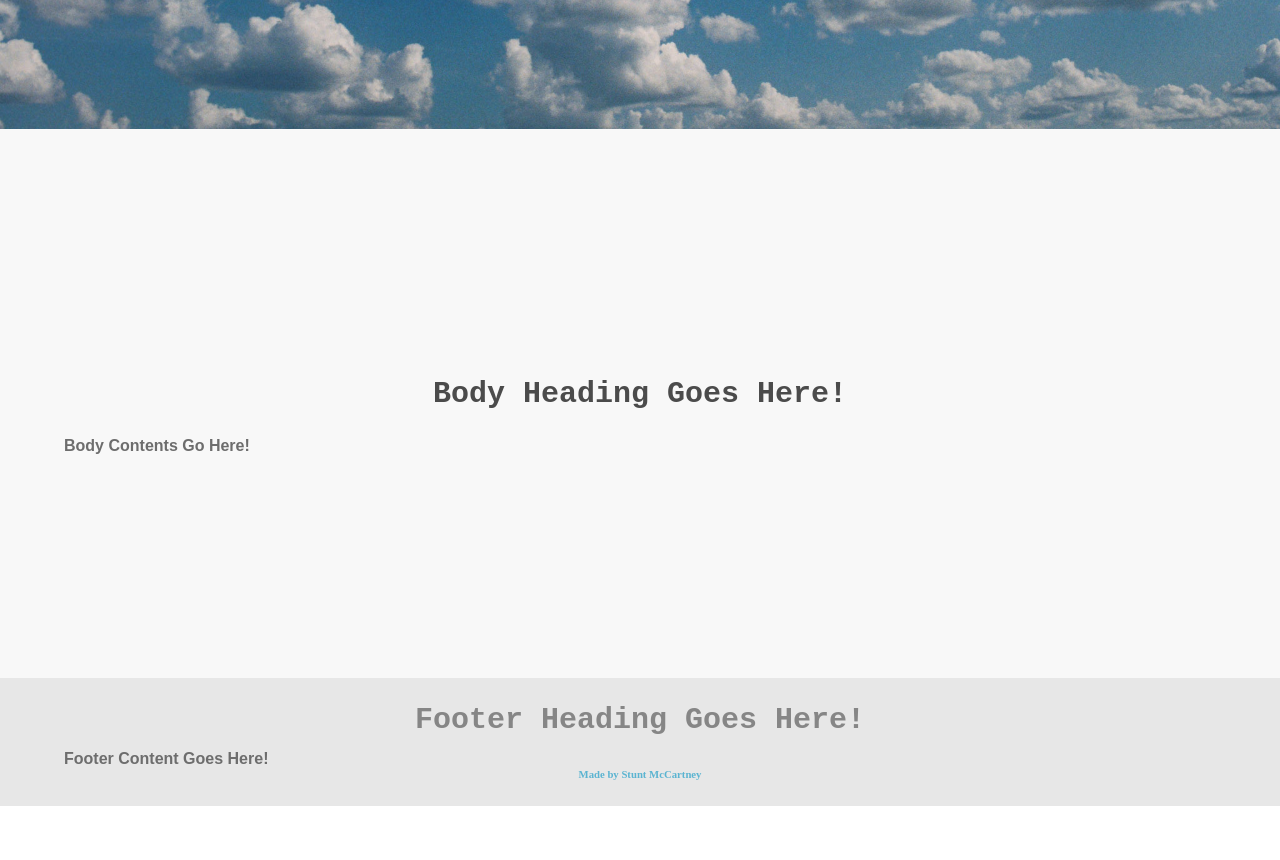
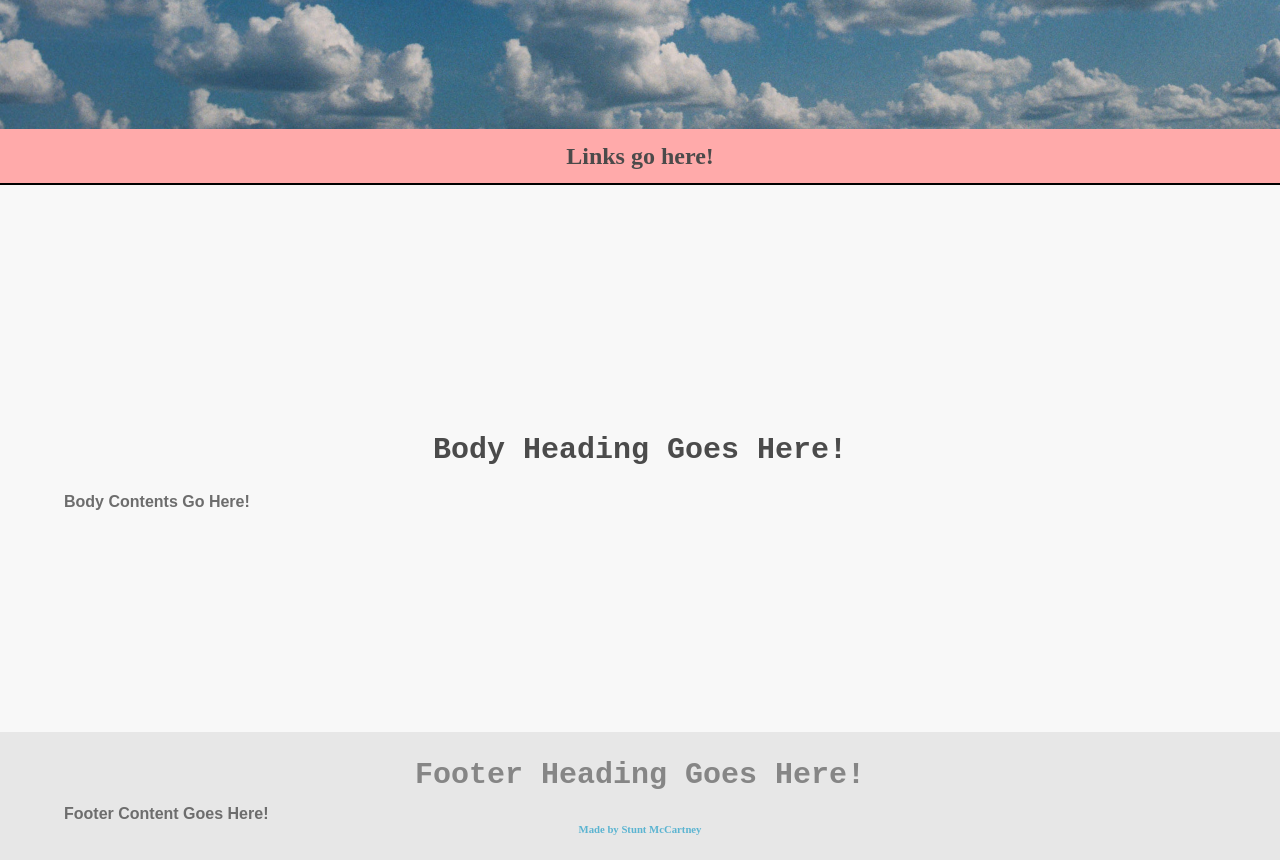
Before and after one commit to shermscissors/minimalist-portfolio-template, a React (Create React App) app: page / in a window 1280 px wide. Shown: the part 640-1500 px from the top of the page. Before the commit the page ends 1446 px from the top, so only its background shows below. Built offline with nearby package versions, Linux system fonts and the light colour scheme; the HTML template or start-up script is replaced by a standard one.

Commit message:
Add navigation bar + clean CSS

```diff
--- a/src/App.css
+++ b/src/App.css
@@ -10,14 +10,23 @@ html {
 	height: 90%;
 }
 
+nav {
+	display: flex;
+	background-color: rgb(255, 170, 170);
+	color: rgb(75, 74, 74);
+	grid-row: 2;
+	padding: 1% 0;
+	width: 100%;
+}
+
 footer {
 	background-color: rgb(231, 231, 231);
-	grid-row: 3;
+	grid-row: 4;
 	width: 100%;
 	padding: 2% 0;
 }
 
- /* Text + Etc. */
+/* Text + Etc. */
 p {
 	/* Gives a bit of room on sides of the container... Easier to read */
 	margin: 0 5%;
@@ -77,7 +86,7 @@ button:hover {
 .App {
 	display: grid;
 	grid-template-columns: 1fr;
-	grid-template-rows: 1.4fr 1fr 0.2fr;
+	grid-template-rows: 1.4fr 0.1fr 1fr 0.2fr;
 }
 
 /* All the main DIVs */
@@ -90,13 +99,14 @@ button:hover {
 
 .body-container {
 	background-color: rgb(248, 248, 248);
-	grid-row: 2;
+	grid-row: 3;
 	/* Make it take the entire width of the page */
 	width: 100%;
+	/* Dividing line between body containers and nav bar */
+	border-top: 2px solid black;
 }
 
 /* Standard stlying for main h1s */
-
 
 /* CSS for Grids */
 .grid-template {
--- a/src/App.js
+++ b/src/App.js
@@ -1,5 +1,6 @@
 // Components
 import HeaderCompnent from './Components/Header/HeaderComponent';
+import Navigation from './Components/Navigation/Navigation';
 
 // CSS
 import './App.css';
@@ -15,6 +16,9 @@ function App() {
 			<header>
 				<HeaderCompnent />
 			</header>
+			<nav>
+				<Navigation />
+			</nav>
 			<div className='body-container'>
 				<h1 className='headings'>Body Heading Goes Here!</h1>
 				<p >Body Contents Go Here!</p>
--- /dev/null
+++ b/src/Components/Navigation/Navigation.js
@@ -0,0 +1,12 @@
+import React from 'react';
+import './Navigation.css'
+
+function Navigation(props) {
+    return (
+        <div>
+            <h2>Links go here!</h2>
+        </div>
+    );
+}
+
+export default Navigation;
```
Also changed, not shown: src/Components/Navigation/Navigation.css (added).
